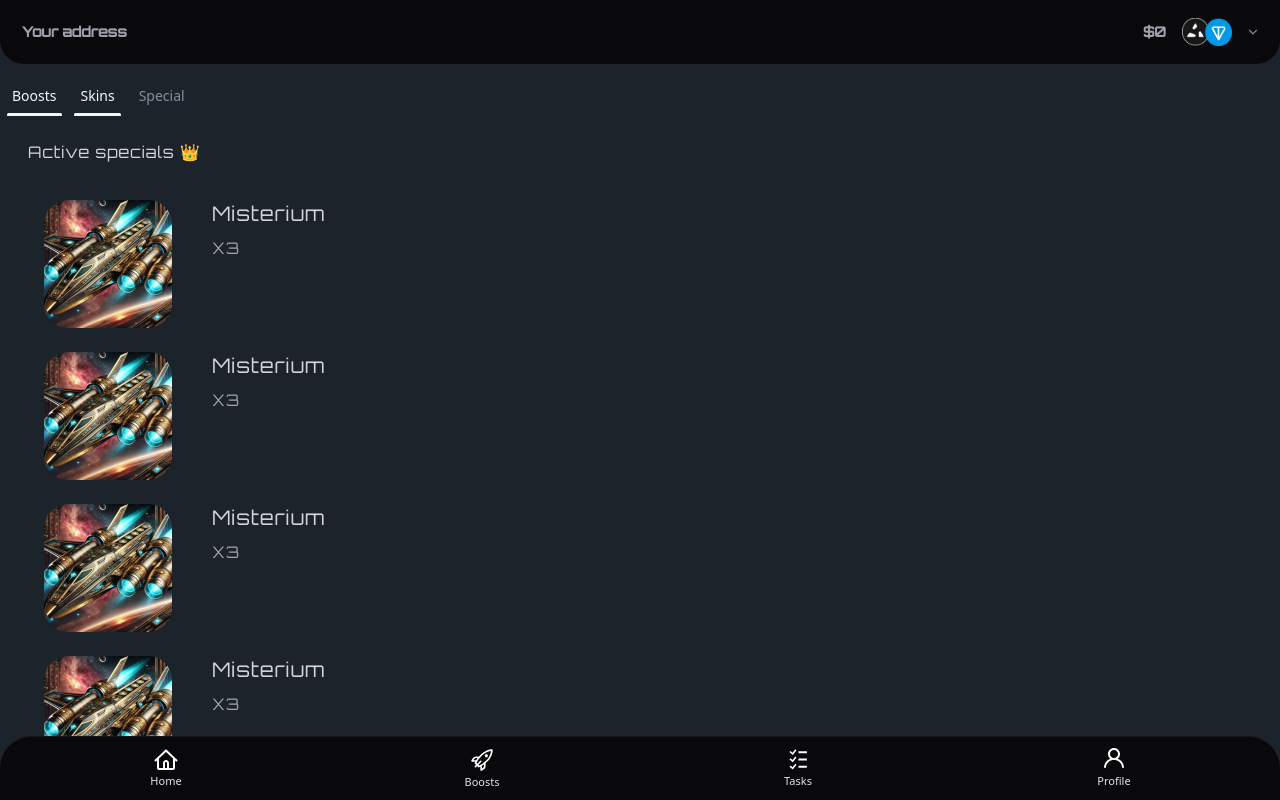
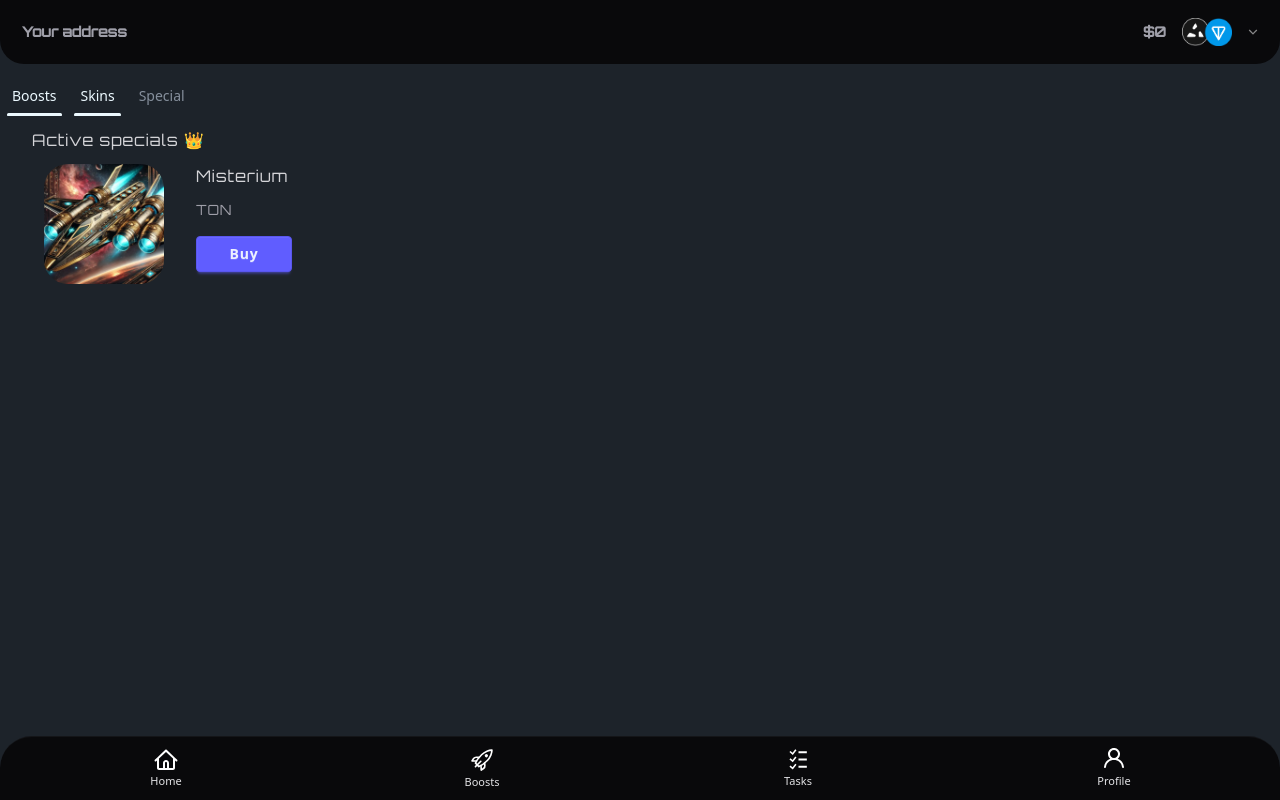
Before and after one commit to NikolayPutyata/telegram-phen-app, a React (Vite) app: page /boosts/skins in a window 1280 px wide. Shown: the top 800 px of the page. Built offline with nearby package versions, Linux system fonts and the light colour scheme.

Commit message:
upd Items

```diff
--- /dev/null
+++ b/src/Pages/Leaderbords/SkinsItem.tsx
@@ -0,0 +1,23 @@
+import s from '/src/App.module.css';
+
+function SkinsItem() {
+  return (
+    <li className="flex px-3 justify-start gap-8">
+      <div className="flex flex-col justify-center w-30 h-30 overflow-hidden rounded-3xl">
+        <img src="/assets/shuttle-2.webp" alt="standart avatar" />
+      </div>
+
+      <div className="flex flex-col">
+        <h3 className={`${s.font} text-zinc-300 mb-3 break-words`}>
+          Misterium
+        </h3>
+
+        <p className={`${s.font} text-zinc-400 text-sm mb-4`}>TON</p>
+
+        <button className="btn btn-primary w-24 h-9">Buy</button>
+      </div>
+    </li>
+  );
+}
+
+export default SkinsItem;
--- /dev/null
+++ b/src/Pages/Leaderbords/SpecialItem.tsx
@@ -0,0 +1,24 @@
+import s from '/src/App.module.css';
+
+function SpecialItem() {
+  return (
+    <li className="flex px-3  justify-start gap-8">
+      <div className="flex flex-col justify-center w-30 h-30 overflow-hidden rounded-3xl">
+        <img src="/assets/shuttle-2.webp" alt="standart avatar" />
+      </div>
+
+      <div className="flex flex-col">
+        <h3 className={`${s.font} text-zinc-300 mb-3  break-words`}>
+          Misterium
+        </h3>
+        <div className="flex items-center gap-1 mb-4">
+          <p className={`${s.font} text-zinc-400 text-sm`}>100</p>
+          <img src="/assets/telegram_star.svg" alt="telegram-star" />
+        </div>
+        <button className="btn btn-primary w-24 h-9">Buy</button>
+      </div>
+    </li>
+  );
+}
+
+export default SpecialItem;
--- a/src/Pages/Profile/Profile.tsx
+++ b/src/Pages/Profile/Profile.tsx
@@ -53,25 +53,25 @@ const Profile = () => {
           onClickFu={() => setIsModalOpenBoosts(true)}
           title={t('Boosts')}
           imgSrc="/assets/circle-arrow-left.svg"
-          imgAlt="standart avatar"
+          imgAlt="circle-arrow-left.svg"
         />
         <ProfileListItem
           onClickFu={() => setIsModalOpenSkins(true)}
           title={t('Skins')}
           imgSrc="/assets/circle-arrow-left.svg"
-          imgAlt="standart avatar"
+          imgAlt="circle-arrow-left.svg"
         />
         <ProfileListItem
           onClickFu={() => setIsModalOpenLanguage(true)}
           title={t('Language')}
           imgSrc="/assets/circle-arrow-left.svg"
-          imgAlt="standart avatar"
+          imgAlt="circle-arrow-left.svg"
         />
         <ProfileListItem
           onClickFu={() => setIsModalOpenSettings(true)}
           title={t('Settings')}
           imgSrc="/assets/circle-arrow-left.svg"
-          imgAlt="standart avatar"
+          imgAlt="circle-arrow-left.svg"
         />
       </div>
 
--- a/src/components/Boosts/Boosts.tsx
+++ b/src/components/Boosts/Boosts.tsx
@@ -1,37 +1,67 @@
-import BoostsItem from "../../Pages/Leaderbords/BoostsItem";
+import BoostsItem from '../../Pages/Leaderbords/BoostsItem';
 import s from '/src/App.module.css';
 
 const Boosts = () => {
-
-    const boosts = [
-    { imgSrc: "/assets/engine.webp", title: "V3 Engine", desc: "2x Farming Boost", price: "0.02 TON" },
-    { imgSrc: "/assets/commandor.webp", title: "Co-pilot", desc: "4x Farming Boost", price: "0.04 TON" },
-    { imgSrc: "/assets/rangers.webp", title: "Ranger Team", desc: "8x Farming Boost", price: "0.08 TON" },
+  const boosts = [
+    {
+      imgSrc: '/assets/engine.webp',
+      title: 'V3 Engine',
+      desc: '2x Farming Boost',
+      price: '0.02 TON',
+    },
+    {
+      imgSrc: '/assets/commandor.webp',
+      title: 'Co-pilot',
+      desc: '4x Farming Boost',
+      price: '0.04 TON',
+    },
+    {
+      imgSrc: '/assets/rangers.webp',
+      title: 'Ranger Team',
+      desc: '8x Farming Boost',
+      price: '0.08 TON',
+    },
   ];
   const specialBoosts = [
-  { imgSrc: "/assets/shuttle-2.webp", title: "Flagship", desc: "20x Farming Boost", price: "0.20 TON" },
-    { imgSrc: "/assets/shuttle-1.webp", title: "Space Cruiser", desc: "15x Farming Boost", price: "0.15 TON" },
+    {
+      imgSrc: '/assets/shuttle-2.webp',
+      title: 'Flagship',
+      desc: '20x Farming Boost',
+      price: '0.20 TON',
+    },
+    {
+      imgSrc: '/assets/shuttle-1.webp',
+      title: 'Space Cruiser',
+      desc: '15x Farming Boost',
+      price: '0.15 TON',
+    },
 
-    { imgSrc: "/assets/shuttle-3.webp", title: "Shuttle", desc: "10x Farming Boost", price: "0.10 TON" },
+    {
+      imgSrc: '/assets/shuttle-3.webp',
+      title: 'Shuttle',
+      desc: '10x Farming Boost',
+      price: '0.10 TON',
+    },
   ];
 
-
   return (
-    <div>
+    <>
       <h2 className={`${s.font} text-zinc-300 ml-8 my-3`}>Boosts ⭐</h2>
       <ul className="flex flex-col gap-6">
         {boosts.map((product, index) => (
           <BoostsItem key={index} {...product} />
         ))}
       </ul>
-      <h2 className={`${s.font} text-zinc-300 ml-8 my-6 items-center`}>Special Boosts 👑</h2>
+      <h2 className={`${s.font} text-zinc-300 ml-8 my-6 items-center`}>
+        Special Boosts 👑
+      </h2>
       <ul className="flex flex-col gap-6 mb-32">
         {specialBoosts.map((product, index) => (
           <BoostsItem key={index} {...product} />
         ))}
       </ul>
-    </div>
-  )
-}
+    </>
+  );
+};
 
-export default Boosts
+export default Boosts;
--- a/src/components/Skins/Skins.tsx
+++ b/src/components/Skins/Skins.tsx
@@ -1,80 +1,17 @@
 import s from '/src/App.module.css';
+import SkinsItem from '../../Pages/Leaderbords/SkinsItem';
 // import { useSelector } from 'react-redux';
 
 const Skins = () => {
   // const skins = useSelector(selectSkinsId);
 
   return (
-    <div className={`${s.font} flex flex-col px-7 mb-5 tracking-wider`}>
+    <div className="flex flex-col pl-8 pb-5 tracking-wider">
+      <h2 className={`${s.font} text-zinc-300 mb-3`}>Active specials 👑</h2>
       <ul className="flex flex-col gap-6">
-        <h2 className="text-zinc-300 my-3">Active specials 👑</h2>
-
-        {/* {special.map((skin) => ( */}
-        <li className="flex pl-2 ml-2 gap-10">
-          <div className="flex flex-col justify-center w-32 h-32 overflow-hidden rounded-3xl">
-            <img src="/assets/shuttle-2.webp" alt="standart avatar" />
-          </div>
-
-          <div className="flex justify-start flex-col">
-            <h3 className="text-zinc-300 mb-2 text-xl break-words">
-              Misterium
-            </h3>
-            <p className="text-zinc-400 text-base mb-2">X3</p>
-          </div>
-        </li>
+        {/* {skins.map((skin) => ( */}
+        <SkinsItem />
         {/* ))} */}
-
-        <li className="flex pl-2 ml-2 gap-10">
-          <div className="flex flex-col justify-center w-32 h-32 overflow-hidden rounded-3xl">
-            <img src="/assets/shuttle-2.webp" alt="standart avatar" />
-          </div>
-
-          <div className="flex justify-start flex-col">
-            <h3 className="text-zinc-300 mb-2 text-xl break-words">
-              Misterium
-            </h3>
-            <p className="text-zinc-400 text-base mb-2">X3</p>
-          </div>
-        </li>
-
-        <li className="flex pl-2 ml-2 gap-10">
-          <div className="flex flex-col justify-center w-32 h-32 overflow-hidden rounded-3xl">
-            <img src="/assets/shuttle-2.webp" alt="standart avatar" />
-          </div>
-
-          <div className="flex justify-start flex-col">
-            <h3 className="text-zinc-300 mb-2 text-xl break-words">
-              Misterium
-            </h3>
-            <p className="text-zinc-400 text-base mb-2">X3</p>
-          </div>
-        </li>
-
-        <li className="flex pl-2 ml-2 gap-10">
-          <div className="flex flex-col justify-center w-32 h-32 overflow-hidden rounded-3xl">
-            <img src="/assets/shuttle-2.webp" alt="standart avatar" />
-          </div>
-
-          <div className="flex justify-start flex-col">
-            <h3 className="text-zinc-300 mb-2 text-xl break-words">
-              Misterium
-            </h3>
-            <p className="text-zinc-400 text-base mb-2">X3</p>
-          </div>
-        </li>
-
-        <li className="flex pl-2 ml-2 gap-10">
-          <div className="flex flex-col justify-center w-32 h-32 overflow-hidden rounded-3xl">
-            <img src="/assets/shuttle-2.webp" alt="standart avatar" />
-          </div>
-
-          <div className="flex justify-start flex-col">
-            <h3 className="text-zinc-300 mb-2 text-xl break-words">
-              Misterium
-            </h3>
-            <p className="text-zinc-400 text-base mb-2">X3</p>
-          </div>
-        </li>
       </ul>
     </div>
   );
--- a/src/components/Special/Special.tsx
+++ b/src/components/Special/Special.tsx
@@ -1,83 +1,17 @@
 import s from '/src/App.module.css';
+import SpecialItem from '../../Pages/Leaderbords/SpecialItem';
 // import { useSelector } from 'react-redux';
 
 const Special = () => {
-  // const special = useSelector(selectSpecialId);
+  // const specials = useSelector(selectSpecialId);
 
   return (
-    <div className="flex flex-col px-7 mb-5 tracking-wider">
+    <div className="flex flex-col px-8 mb-5 tracking-wider">
+      <h2 className={`${s.font} text-zinc-300 mb-3`}>Active specials 💎</h2>
       <ul className="flex flex-col gap-6">
-        <h2 className={`${s.font} text-zinc-300 my-3`}>Active specials 👑</h2>
-
-        {/* {special.map((skin) => ( */}
-        <li className="flex pl-2 ml-2 gap-10">
-          <div className="flex flex-col justify-center w-32 h-32 overflow-hidden rounded-3xl">
-            <img src="/assets/shuttle-2.webp" alt="standart avatar" />
-          </div>
-
-          <div className="flex justify-start flex-col">
-            <h3 className={`${s.font} text-zinc-300 mb-2 text-xl break-words`}>
-              Misterium
-            </h3>
-            <p className={`${s.font} text-zinc-400 text-base mb-2`}>
-              <img src="assets/telegram_star.svg" alt="telegram-star" />
-            </p>
-            <button className="btn btn-primary w-24 h-9">Buy</button>
-          </div>
-        </li>
+        {/* {specials.map((special) => ( */}
+        <SpecialItem />
         {/* ))} */}
-
-        <li className="flex pl-2 ml-2 gap-10">
-          <div className="flex flex-col justify-center w-32 h-32 overflow-hidden rounded-3xl">
-            <img src="/assets/shuttle-2.webp" alt="standart avatar" />
-          </div>
-
-          <div className="flex justify-start flex-col">
-            <h3 className="text-zinc-300 mb-2 text-xl break-words">
-              Misterium
-            </h3>
-            <p className="text-zinc-400 text-base mb-2">X3</p>
-          </div>
-        </li>
-
-        <li className="flex pl-2 ml-2 gap-10">
-          <div className="flex flex-col justify-center w-32 h-32 overflow-hidden rounded-3xl">
-            <img src="/assets/shuttle-2.webp" alt="standart avatar" />
-          </div>
-
-          <div className="flex justify-start flex-col">
-            <h3 className="text-zinc-300 mb-2 text-xl break-words">
-              Misterium
-            </h3>
-            <p className="text-zinc-400 text-base mb-2">X3</p>
-          </div>
-        </li>
-
-        <li className="flex pl-2 ml-2 gap-10">
-          <div className="flex flex-col justify-center w-32 h-32 overflow-hidden rounded-3xl">
-            <img src="/assets/shuttle-2.webp" alt="standart avatar" />
-          </div>
-
-          <div className="flex justify-start flex-col">
-            <h3 className="text-zinc-300 mb-2 text-xl break-words">
-              Misterium
-            </h3>
-            <p className="text-zinc-400 text-base mb-2">X3</p>
-          </div>
-        </li>
-
-        <li className="flex pl-2 ml-2 gap-10">
-          <div className="flex flex-col justify-center w-32 h-32 overflow-hidden rounded-3xl">
-            <img src="/assets/shuttle-2.webp" alt="standart avatar" />
-          </div>
-
-          <div className="flex justify-start flex-col">
-            <h3 className="text-zinc-300 mb-2 text-xl break-words">
-              Misterium
-            </h3>
-            <p className="text-zinc-400 text-base mb-2">X3</p>
-          </div>
-        </li>
       </ul>
     </div>
   );
```
Also changed, not shown: src/Pages/Leaderbords/BoostsItem.tsx (+14 -4 lines), public/assets/telegram_star.svg.
